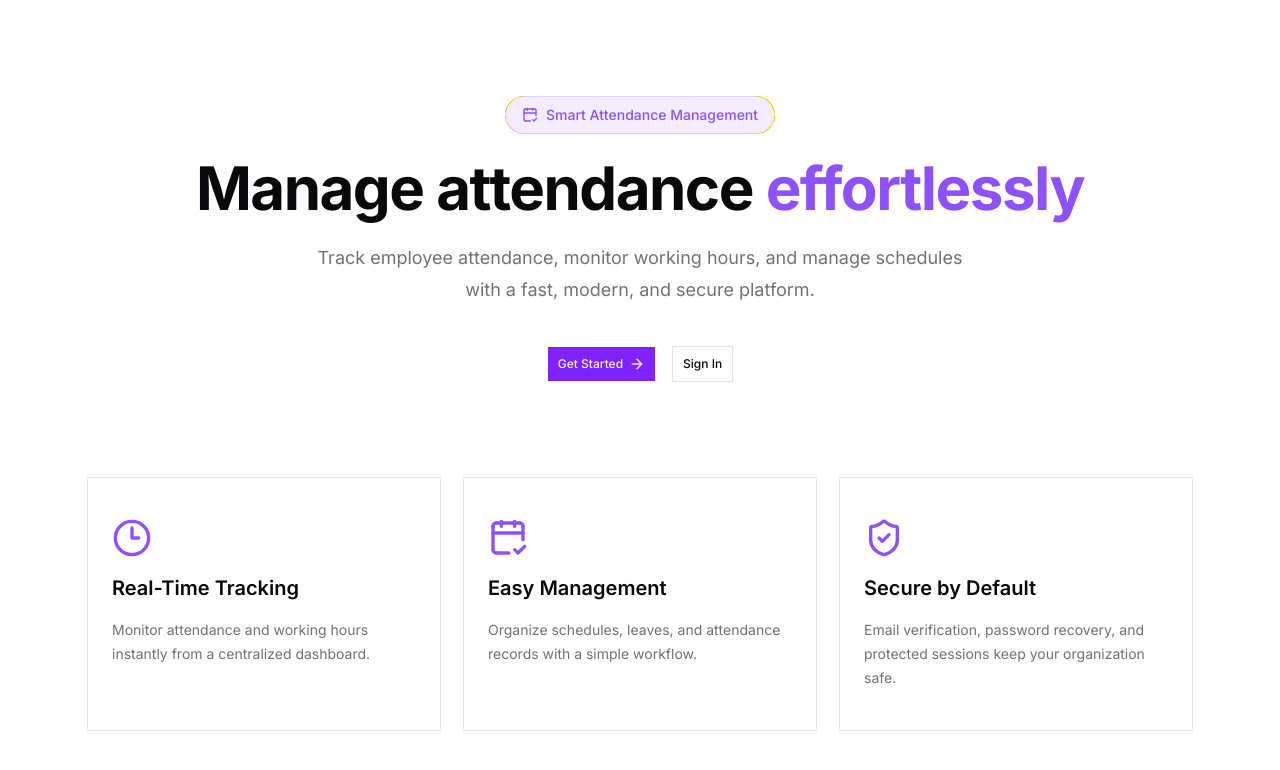
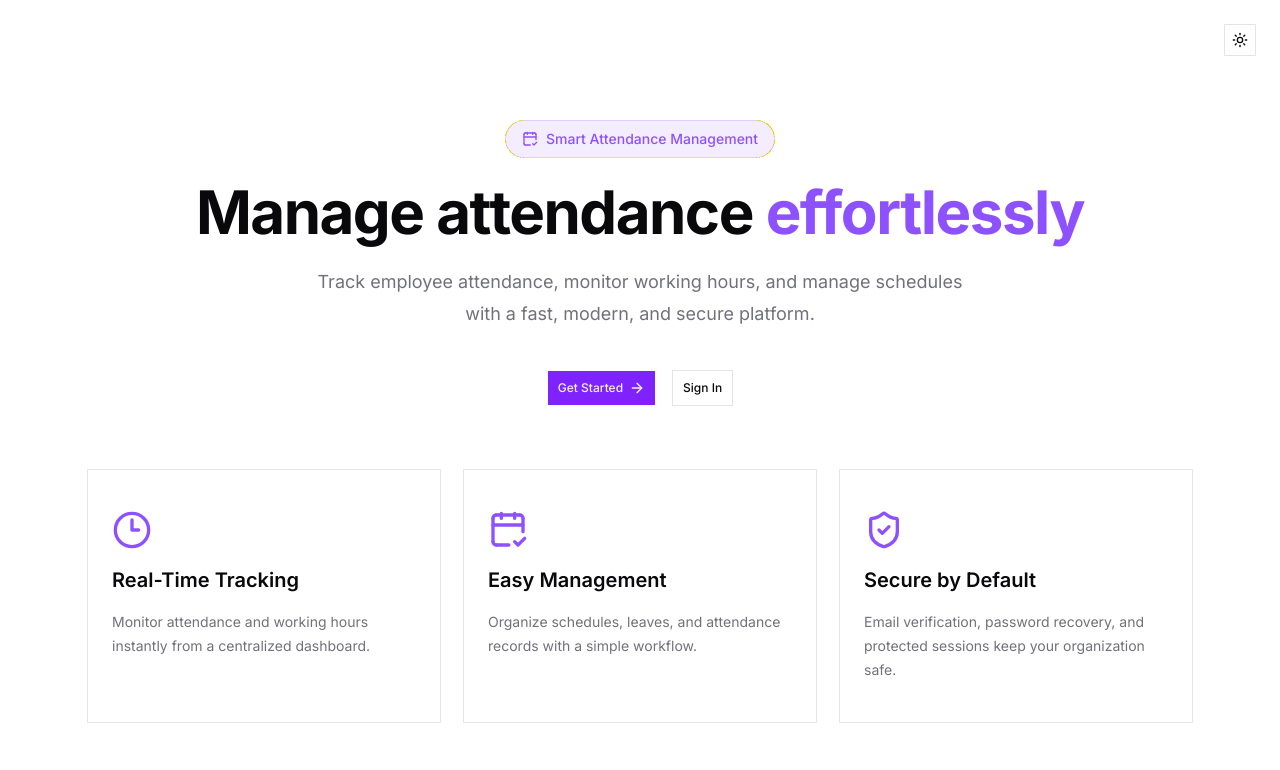
Before and after one commit to Kurusaki43/attendancy, a Next.js app: page / in a window 1280 px wide. Shown: the top 770 px of the page. Built offline with nearby package versions, Linux system fonts and the light colour scheme.

Commit message:
feat(theme): implement theme toggle functionality and provider integration

```diff
--- a/package.json
+++ b/package.json
@@ -54,6 +54,7 @@
     "lucide-react": "^1.21.0",
     "ms": "^2.1.3",
     "next": "16.2.9",
+    "next-themes": "^0.4.6",
     "nodemailer": "^9.0.1",
     "pg": "^8.22.0",
     "pino": "^10.3.1",
--- a/src/app/globals.css
+++ b/src/app/globals.css
@@ -2,7 +2,7 @@
 @import 'tw-animate-css';
 @import 'shadcn/tailwind.css';
 
-@custom-variant dark (&:is(.dark *));
+@custom-variant dark (&:is(.dark *), .dark &);
 
 @theme inline {
   --color-background: var(--background);
--- a/src/app/layout.tsx
+++ b/src/app/layout.tsx
@@ -4,6 +4,7 @@ import type { Metadata } from 'next';
 import { Inter } from 'next/font/google';
 import { Toaster } from 'sonner';
 
+import { ThemeProvider } from '@/components/providers/theme-provider';
 import { cn } from '@/lib/utils';
 
 const inter = Inter({ subsets: ['latin'], variable: '--font-sans' });
@@ -39,11 +40,20 @@ export default function RootLayout({
         'font-sans',
         inter.variable,
       )}
+      suppressHydrationWarning
     >
       <body className="flex min-h-full flex-col">
-        {children}
+        <ThemeProvider
+          attribute="class"
+          defaultTheme="system"
+          enableSystem
+          disableTransitionOnChange
+          storageKey="attendancy-theme"
+        >
+          {children}
 
-        <Toaster richColors position="top-center" />
+          <Toaster richColors position="top-center" />
+        </ThemeProvider>
       </body>
     </html>
   );
--- a/src/app/page.tsx
+++ b/src/app/page.tsx
@@ -1,13 +1,18 @@
 import { ArrowRight, CalendarCheck2, Clock3, ShieldCheck } from 'lucide-react';
 import Link from 'next/link';
 
+import { ThemeToggle } from '@/components/shared/theme-toggle';
 import { Button } from '@/components/ui/button';
 import { Card, CardContent } from '@/components/ui/card';
 
 export default function HomePage() {
   return (
     <main className="min-h-screen">
-      <section className="mx-auto flex max-w-7xl flex-col items-center px-6 py-24 text-center">
+      <header className="mx-auto flex max-w-7xl items-center justify-end px-6 pt-6">
+        <ThemeToggle />
+      </header>
+
+      <section className="mx-auto flex max-w-7xl flex-col items-center px-6 py-16 text-center">
         <div className="mb-6 inline-flex items-center gap-2 rounded-full border border-violet-500/20 bg-violet-500/10 px-4 py-2">
           <CalendarCheck2 className="size-4 text-violet-500" />
           <span className="text-sm font-medium text-violet-500">Smart Attendance Management</span>
--- /dev/null
+++ b/src/components/providers/theme-provider.tsx
@@ -0,0 +1,8 @@
+'use client';
+
+import type { ThemeProviderProps } from 'next-themes';
+import { ThemeProvider as NextThemesProvider } from 'next-themes';
+
+export function ThemeProvider({ children, ...props }: ThemeProviderProps) {
+  return <NextThemesProvider {...props}>{children}</NextThemesProvider>;
+}
--- /dev/null
+++ b/src/components/shared/theme-toggle.tsx
@@ -0,0 +1,31 @@
+'use client';
+
+import { Moon, Sun } from 'lucide-react';
+import { useTheme } from 'next-themes';
+
+import { Button } from '@/components/ui/button';
+import {
+  DropdownMenu,
+  DropdownMenuContent,
+  DropdownMenuItem,
+  DropdownMenuTrigger,
+} from '@/components/ui/dropdown-menu';
+
+export function ThemeToggle() {
+  const { setTheme } = useTheme();
+
+  return (
+    <DropdownMenu>
+      <DropdownMenuTrigger render={<Button variant="outline" size="icon" />}>
+        <Sun className="h-[1.2rem] w-[1.2rem] rotate-0 scale-100 transition-all dark:-rotate-90 dark:scale-0" />
+        <Moon className="absolute h-[1.2rem] w-[1.2rem] rotate-90 scale-0 transition-all dark:rotate-0 dark:scale-100" />
+        <span className="sr-only">Toggle theme</span>
+      </DropdownMenuTrigger>
+      <DropdownMenuContent align="end">
+        <DropdownMenuItem onClick={() => setTheme('light')}>Light</DropdownMenuItem>
+        <DropdownMenuItem onClick={() => setTheme('dark')}>Dark</DropdownMenuItem>
+        <DropdownMenuItem onClick={() => setTheme('system')}>System</DropdownMenuItem>
+      </DropdownMenuContent>
+    </DropdownMenu>
+  );
+}
```
Also changed, not shown: 1 other file (tests, documents, lock files or other folders).
